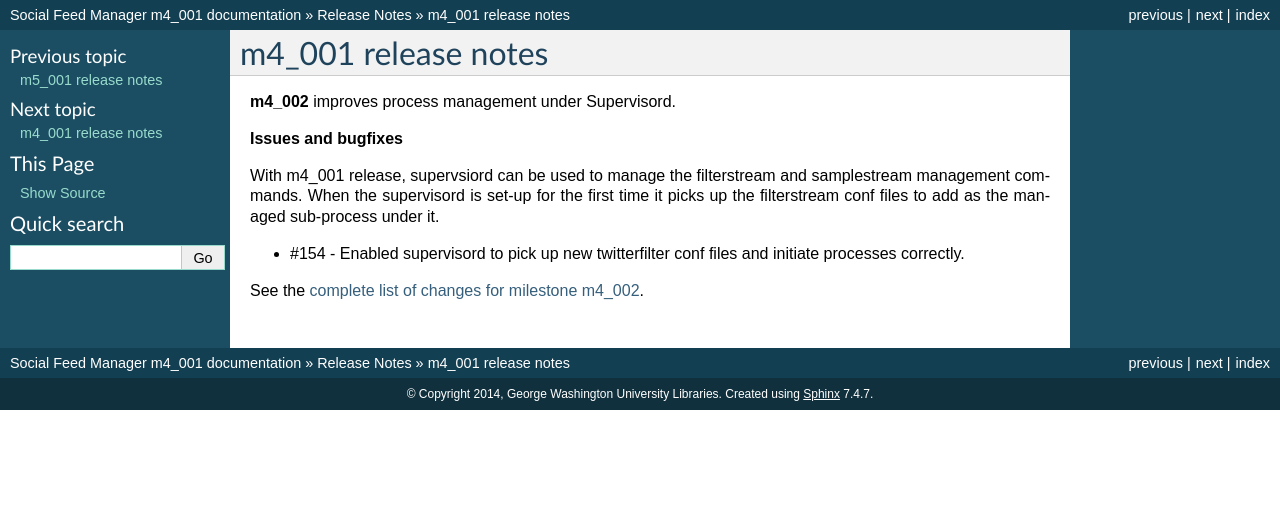
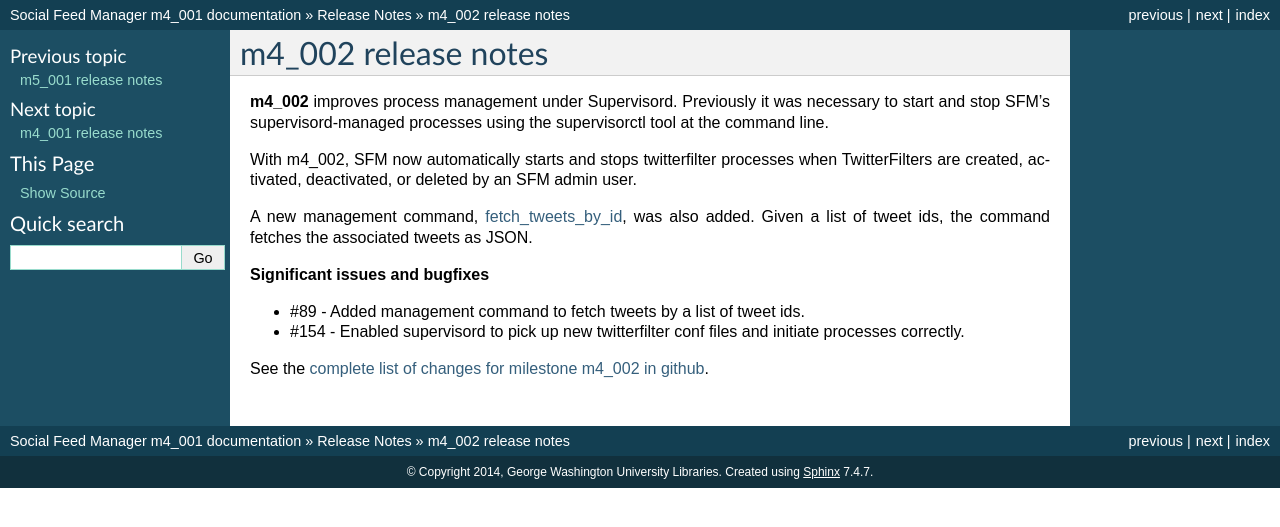
Before and after one commit to gwu-libraries/social-feed-manager, a Sphinx documentation site: the page built from docs/m4_002_release_notes.rst, in a window 1280 px wide. Shown: the top 527 px of the page. Built offline with Sphinx 7.4.7, drawn with Linux system fonts in a browser that asks for light colours.

Commit message:
Edits and corrections to release notes docs

```diff
--- a/docs/m4_002_release_notes.rst
+++ b/docs/m4_002_release_notes.rst
@@ -1,20 +1,25 @@
 
-m4_001 release notes
+m4_002 release notes
 ====================
 
-**m4_002** improves process management under Supervisord.
+**m4_002** improves process management under Supervisord.  Previously
+it was necessary to start and stop SFM's supervisord-managed processes
+using the supervisorctl tool at the command line.
 
+With m4_002, SFM now automatically starts and stops twitterfilter
+processes when TwitterFilters  are created, activated, deactivated, or
+deleted by an SFM admin user.
 
-**Issues and bugfixes**
+A new management command, :ref:`fetch_tweets_by_id`, was also added.  Given
+a list of tweet ids, the command fetches the associated tweets as JSON.
 
-With m4_001 release, supervsiord can be used to manage the filterstream
-and samplestream management commands. When the supervisord is set-up
-for the first time it picks up the filterstream conf files to add as
-the managed sub-process under it.
+**Significant issues and bugfixes**
+
+- #89 - Added management command to fetch tweets by a list of tweet ids.
 
 - #154 - Enabled supervisord to pick up new twitterfilter conf files and
   initiate processes correctly.
 
-See the `complete list of changes for milestone m4_002 <m4_002_>`_.
+See the `complete list of changes for milestone m4_002 in github <m4_002_>`_.
 
 .. _m4_002: https://github.com/gwu-libraries/social-feed-manager/issues?milestone=7&page=1&state=closed
```
Also changed, not shown: docs/m4_001_release_notes.rst (+7 -4 lines), docs/m5_001_release_notes.rst (+10 -9 lines).
